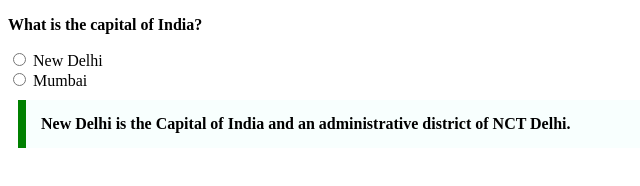
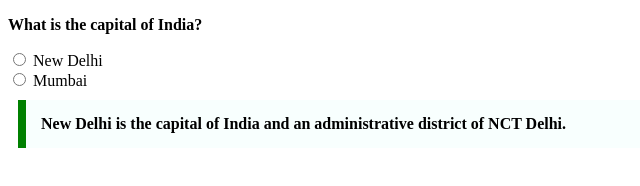
Before and after one commit to acciojob/trivia-komalmeena6516, a website: page main.html in a window 1280 px wide. Shown: the full height of the page, 0-640 px from the left. Drawn offline with Linux system fonts and the light colour scheme.

Commit message:
created a submission

```diff
--- a/main.html
+++ b/main.html
@@ -16,7 +16,7 @@
 	 <input  type="radio"  id="opt2" name="capital" value="Mumbai">
 	<label for="opt2" >Mumbai </label>
 	<br>
-	<blockquote cite="https://en.wikipedia.org/wiki/New_Delhi">New Delhi is the Capital of India and an administrative district of NCT Delhi.</blockquote>
+	<blockquote cite="https://en.wikipedia.org/wiki/New_Delhi">New Delhi is the capital of India and an administrative district of NCT Delhi.</blockquote>
     <script type="text/javascript" src="./script.js">
 </script>
 
```
